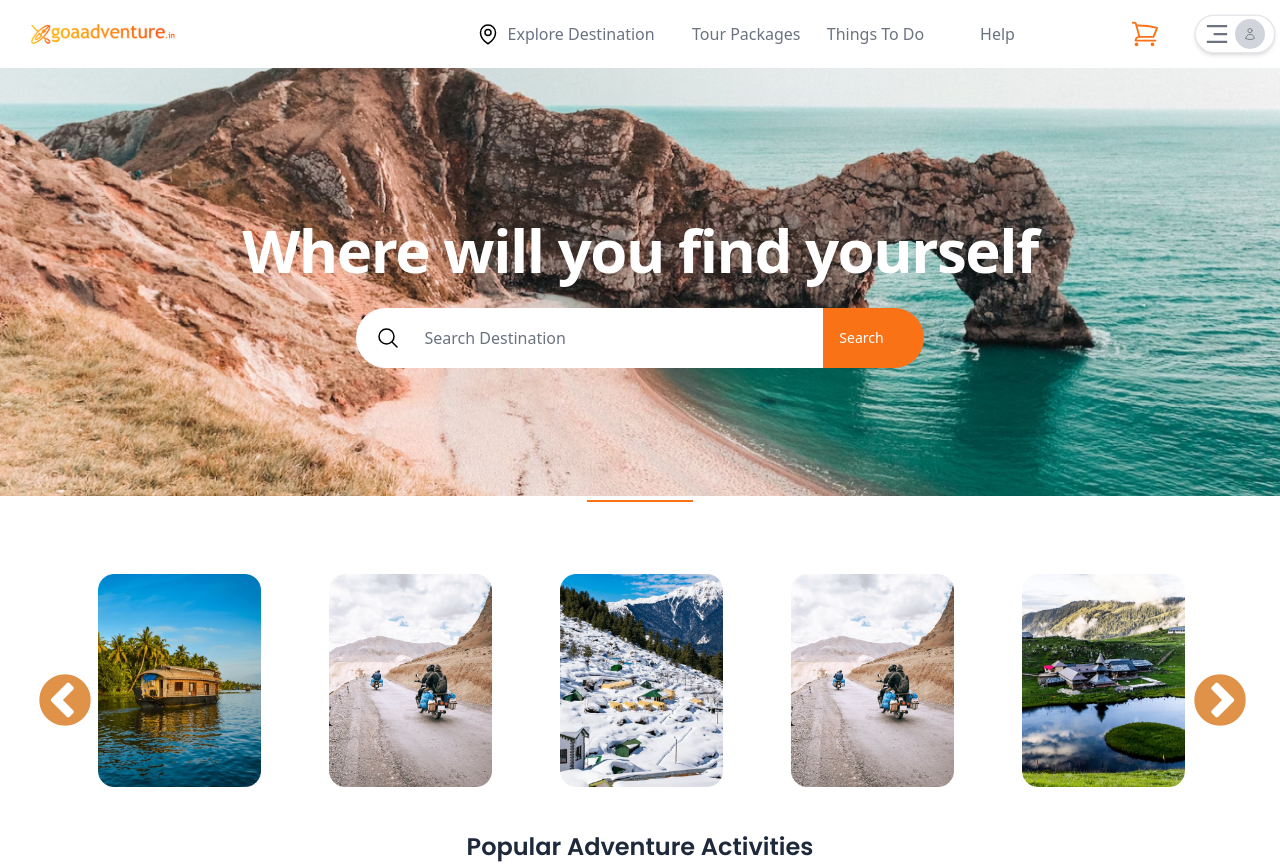
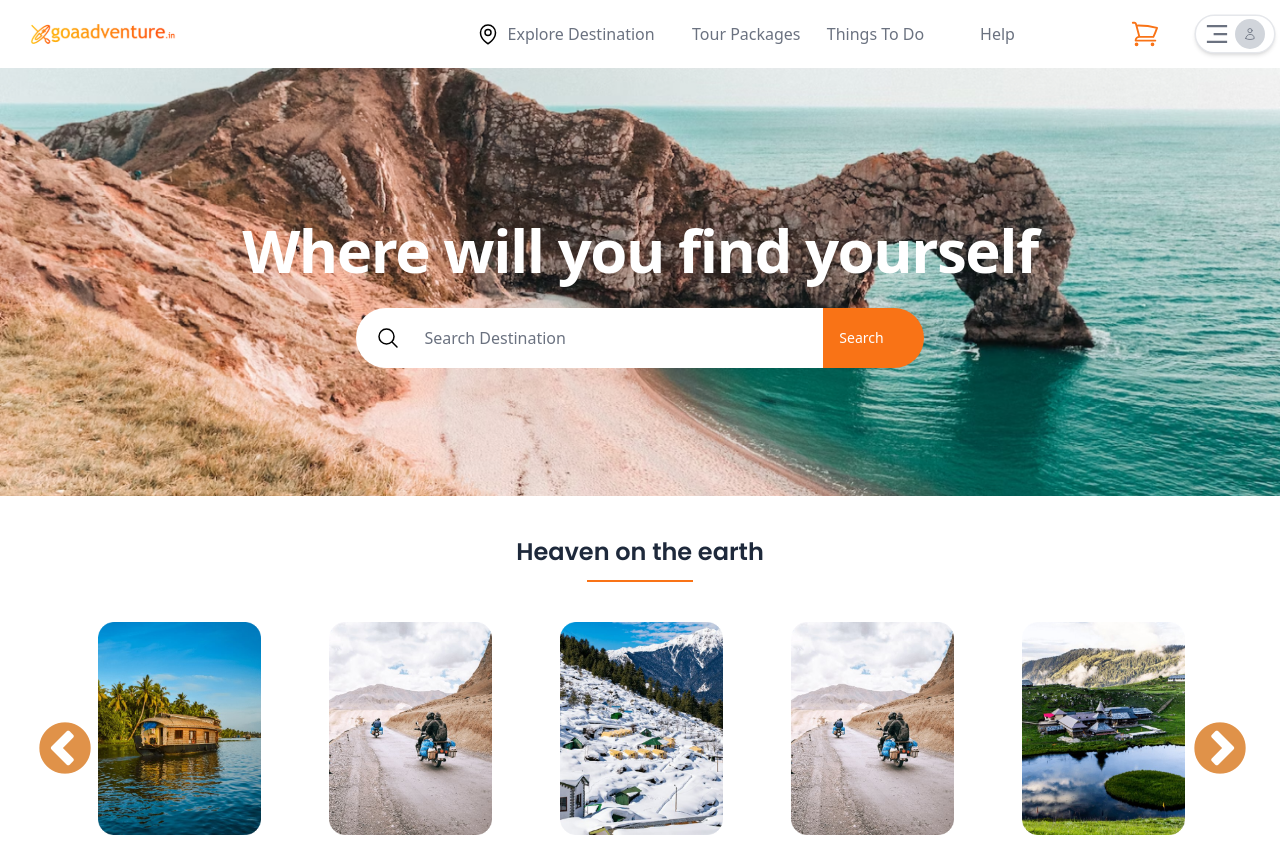
Before and after one commit to iamajitsharma/goa-adventure-frontend, a Next.js app in the folder frontend/: page / in a window 1280 px wide. Shown: the top 864 px of the page. Built offline with nearby package versions, Linux system fonts and the light colour scheme.

Commit message:
Fixed minor issue

```diff
--- a/frontend/src/components/HeavenEarth.tsx
+++ b/frontend/src/components/HeavenEarth.tsx
@@ -49,12 +49,12 @@ const settings = {
 const HeavenEarth = () => {
   return (
     <>
-      <div className="text-center pb-8 hidden lg:block">
+      <div className="text-center pb-8 hidden lg:block lg:translate-y-20">
         <p className="text-4xl titleFont">
           <Heading heading={"Heaven on the earth"} />
         </p>
       </div>
-      <div className="p-8 py-0 hidden lg:block">
+      <div className="p-8 py-0 hidden lg:block lg:mt-12">
         <div className="company-slider px-8 md-px-0 ">
           <Slider {...settings}>
             <img
```
